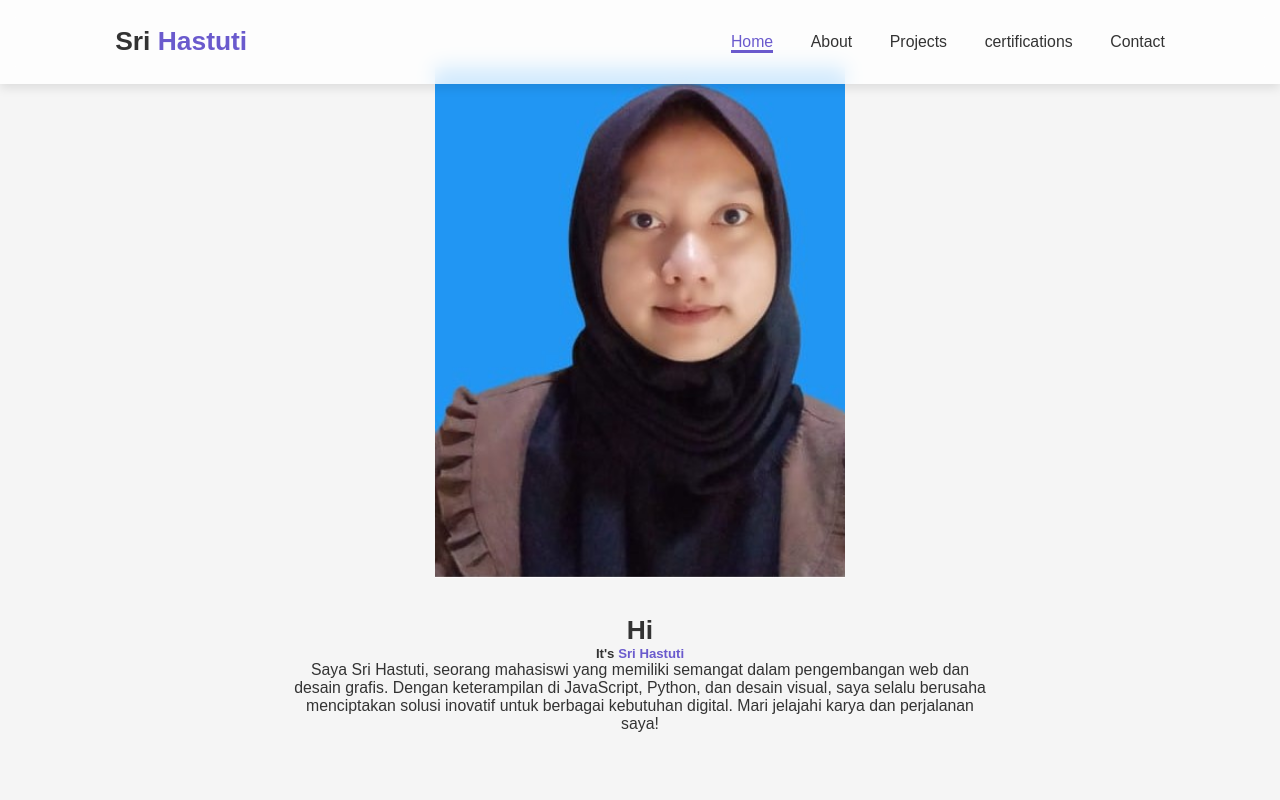
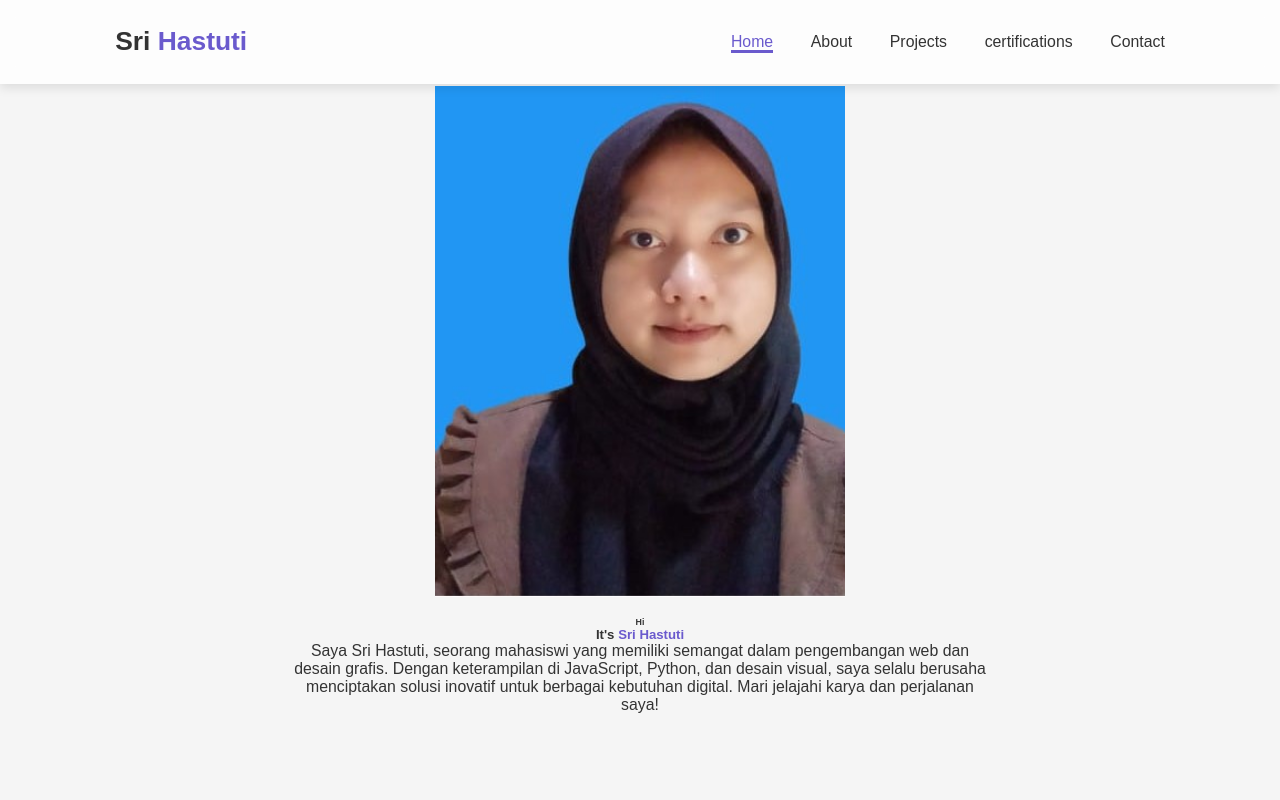
Before and after one commit to srihastut/Sri-Portofolio, a plain HTML site: page index.html in a window 1280 px wide. Shown: the top 800 px of the page. Drawn offline with nearby package versions, Linux system fonts and the light colour scheme.

Commit message:
Update style.css

```diff
--- a/style.css
+++ b/style.css
@@ -135,7 +135,7 @@ section {
     display: flex;
     justify-content: space-between;
     align-items: center;
-    padding: 20px;
+    padding: 10px;
     background-color: var(--bg-color);
 }
 
@@ -143,7 +143,7 @@ section {
     display: flex;
     justify-content: space-between;
     align-items: center;
-    padding: 20px;
+    padding: 10px;
     background-color: var(--bg-color);
 }
 
@@ -160,10 +160,10 @@ section {
     justify-content: center;
     flex-direction: column;
     text-align: center;
-    margin-top: 3rem;
+    margin-top: 1rem;
 }
 .home-content h3{
-    font-size: 3rem;
+    font-size: 1rem;
     font-weight: 700;
 }
 span{
```
